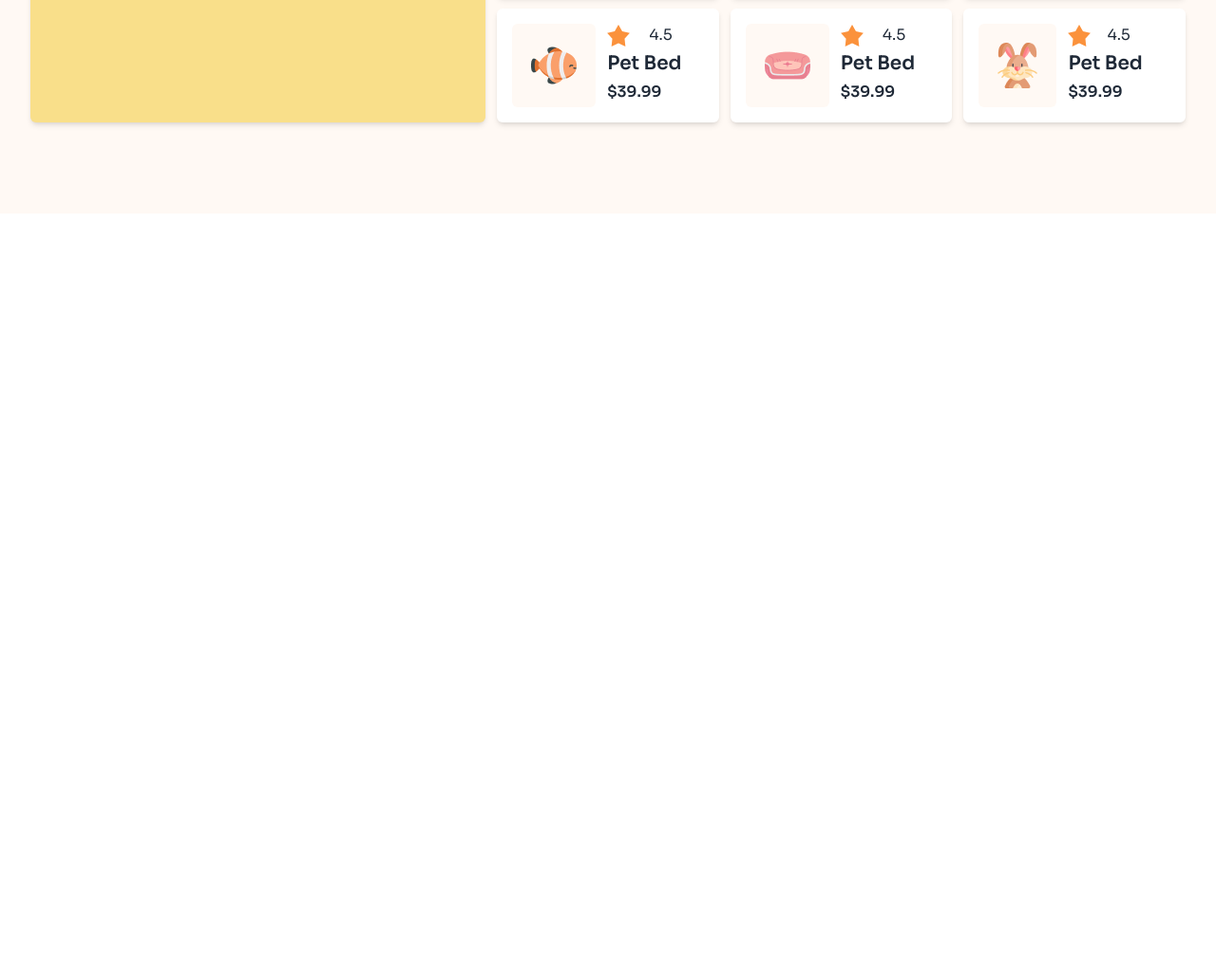
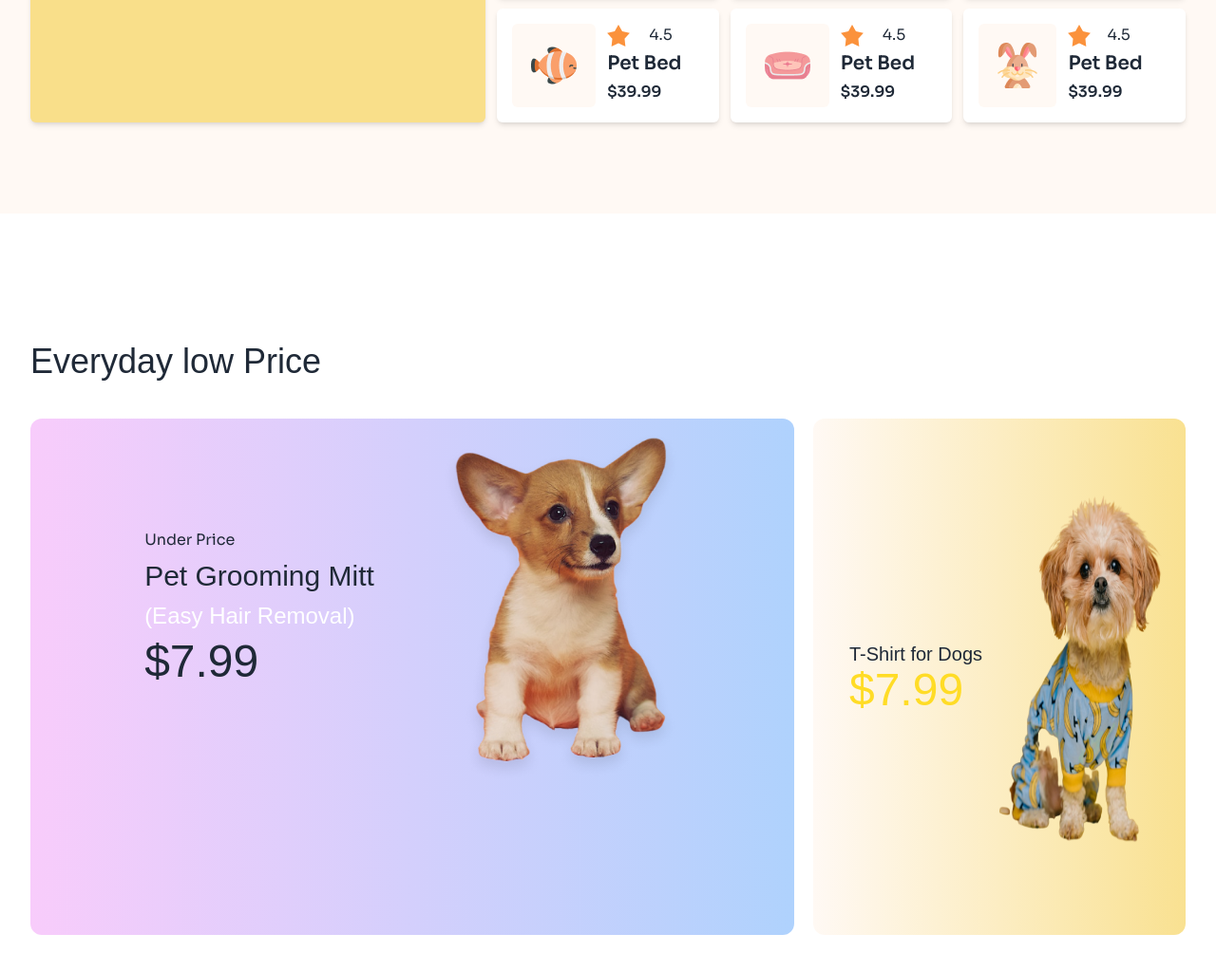
Before and after one commit to piyal007/assignment3, a plain HTML site: page index.html in a window 1280 px wide. Shown: the part 1211-2234 px from the top of the page at 95% size. Before the commit the page ends 1476 px from the top, so only its background shows below. Drawn offline with nearby package versions, Linux system fonts and the light colour scheme; a web font is replaced by a local one.

Commit message:
low price section done

```diff
--- a/index.html
+++ b/index.html
@@ -348,7 +348,46 @@
 
      </div>
 
+    <!-- Low Price Section -->
+     <section class="lowPrice-section py-24">
+      <div class="container">
+        <h2 class="font-adlam text-4xl mb-10">Everyday low Price</h2>
 
+        <!-- grid parent -->
+         <div class="grid grid-cols-1 lg:grid-cols-3 gap-5">
+
+          <!-- grid child 1 -->
+          <div class="pet-grooming lg:col-span-2 bg-gradient-to-r from-[#F8CCFB] to-[#AFD2FD] rounded-xl">
+            <div class="content grid grid-cols-2 px-20 place-items-center">
+              <div class="content-txt">
+                <p>Under Price</p>
+                <h3 class="text-3xl font-adlam my-2">Pet Grooming Mitt</h3>
+                <h5 class="font-adlam text-2xl text-white">(Easy Hair Removal)</h5>
+                <h2 class="font-adlam text-5xl mt-2">$7.99</h2>
+              </div>
+              <div class="img">
+                <img src="assets/cute-dog-mid.png" alt="">
+              </div>
+            </div>
+          </div>
+
+          <!-- grid child 2 -->
+          <div class="pet-tShirt bg-gradient-to-r from-[#FFF9F4] to-[#F9E191] rounded-xl py-20 px-5">
+            <div class="grid grid-cols-2 place-items-center">
+              <div>
+                <h3 class="text-xl font-adlam">T-Shirt for Dogs</h3>
+                <h2 class="font-adlam text-5xl text-accent">$7.99</h2>
+              </div>
+              <div class="img">
+                <img class="h-96 w-96" src="assets/cute-pet-mid.png" alt="">
+              </div>
+            </div>
+          </div>
+
+        </div>
+
+      </div>
+     </section>
 
 
 </body>
```
